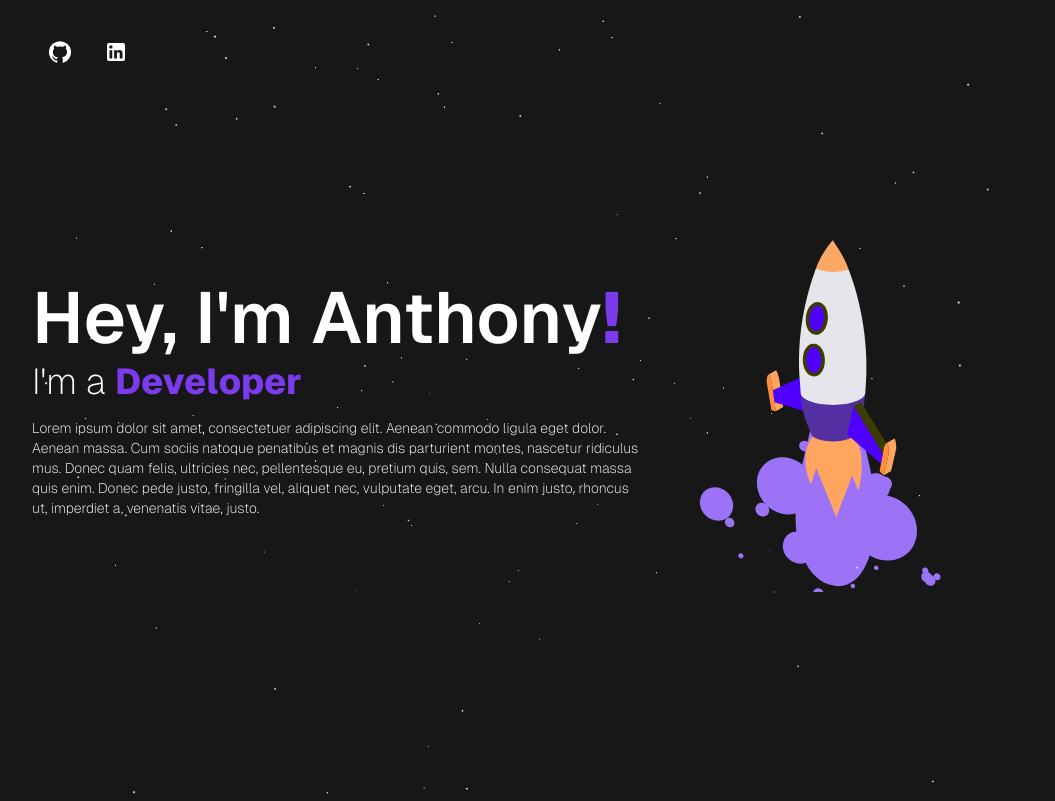
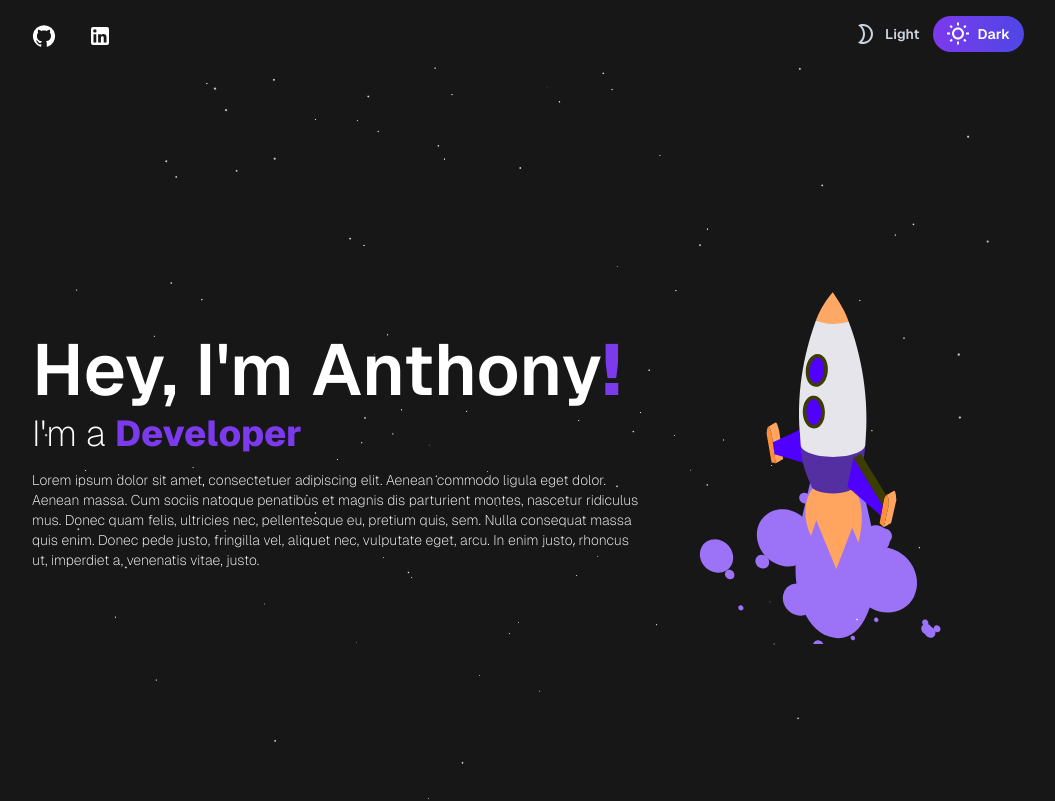
Before and after one commit to Anthony-Philippe/Personal-Resume, a React (Vite) app: page / in a window 1280 px wide. Shown: the top 801 px of the page, without its empty margins (112-1167 px from the left). Built offline with nearby package versions, Linux system fonts and the light colour scheme.

Commit message:
Add Toggler and topbar layout
SlideToogle for theme switch
+ create topbar layout for icon and slideToggle
+ add reveal effect on cards

```diff
--- a/package.json
+++ b/package.json
@@ -16,12 +16,10 @@
     "@mui/material": "^5.15.19",
     "@react-three/drei": "^9.106.0",
     "framer-motion": "^11.2.10",
-    "geist": "^1.3.0",
     "lottie-react": "^2.4.0",
     "react": "^18.3.1",
     "react-awesome-reveal": "^4.2.11",
     "react-dom": "^18.3.1",
-    "react-reveal": "^1.2.2",
     "react-three-fiber": "^6.0.13",
     "three": "^0.165.0"
   },
--- a/src/App.tsx
+++ b/src/App.tsx
@@ -1,13 +1,18 @@
 import { BouncyCardsFeatures } from "@components/BouncyCards";
 import { Header } from "@layouts/Header";
+import { TopBar } from "@layouts/TopBar";
+import { Slide } from "react-awesome-reveal";
 
 import "./App.css";
 
 function App() {
   return (
     <div className="min-h-screen bg-neutral-900 text-white">
+      <TopBar />
       <Header />
-      <BouncyCardsFeatures />
+      <Slide cascade>
+        <BouncyCardsFeatures />
+      </Slide>
     </div>
   );
 }
--- a/src/components/BouncyCards.tsx
+++ b/src/components/BouncyCards.tsx
@@ -1,6 +1,5 @@
 import { motion } from "framer-motion";
 import React from "react";
-import { Reveal } from "@components/Reveal";
 
 export const BouncyCardsFeatures = () => {
   return (
--- a/src/components/IconWave.tsx
+++ b/src/components/IconWave.tsx
@@ -10,9 +10,9 @@ type IconWaveProps = {
   icons: IconLink[];
 };
 
-export const IconWave: React.FC<IconWaveProps> = ({ icons }) => {
+export const IconWave = ({ icons }: IconWaveProps) => {
   return (
-    <div className="flex space-x-8 absolute top-8 left-4">
+    <div className="flex space-x-8">
       {icons.map((iconLink, index) => (
         <motion.a
           key={index}
--- /dev/null
+++ b/src/components/SliderToggle.tsx
@@ -0,0 +1,77 @@
+import Brightness2OutlinedIcon from "@mui/icons-material/Brightness2Outlined";
+import WbSunnyOutlinedIcon from "@mui/icons-material/WbSunnyOutlined";
+import { motion } from "framer-motion";
+import { useState } from "react";
+
+const TOGGLE_CLASSES =
+  "text-sm font-medium flex items-center gap-2 px-3 md:pl-3 md:pr-3.5 py-3 md:py-1.5 transition-colors relative z-10";
+
+export const SliderToggle = () => {
+  const [selected, setSelected] = useState("dark");
+  return (
+    <div
+      className={`grid transition-colors ${
+        selected === "light" ? console.log("light") : console.log("dark")
+      }`}
+    >
+      <Switch selected={selected} setSelected={setSelected} />
+    </div>
+  );
+};
+
+interface SwitchProps {
+  selected: string;
+  setSelected: (selected: string) => void;
+}
+
+const Switch = ({ selected, setSelected }: SwitchProps) => {
+  return (
+    <div className="relative flex w-fit items-center rounded-full">
+      <button
+        className={`${TOGGLE_CLASSES} ${
+          selected === "light" ? "text-white" : "text-slate-300"
+        }`}
+        onClick={() => {
+          setSelected("light");
+        }}
+      >
+        <Brightness2OutlinedIcon className="relative z-10 text-lg md:text-sm" />
+        <span
+          className={`relative z-10 font-semibold ${
+            selected === "light" ? "text-white" : "text-slate-300"
+          }`}
+        >
+          Light
+        </span>
+      </button>
+      <button
+        className={`${TOGGLE_CLASSES} ${
+          selected === "dark" ? "text-white" : "text-slate-300"
+        }`}
+        onClick={() => {
+          setSelected("dark");
+        }}
+      >
+        <WbSunnyOutlinedIcon className="relative z-10 text-lg md:text-sm" />
+        <span
+          className={`relative z-10 font-semibold ${
+            selected === "dark" ? "text-white" : "text-slate-300"
+          }`}
+        >
+          Dark
+        </span>
+      </button>
+      <div
+        className={`absolute inset-0 z-0 flex ${
+          selected === "dark" ? "justify-end" : "justify-start"
+        }`}
+      >
+        <motion.span
+          layout
+          transition={{ type: "spring", damping: 15, stiffness: 250 }}
+          className="h-full w-1/2 rounded-full bg-gradient-to-r from-violet-600 to-indigo-600"
+        />
+      </div>
+    </div>
+  );
+};
--- a/src/layouts/Header.tsx
+++ b/src/layouts/Header.tsx
@@ -1,24 +1,10 @@
 import rocket from "@assets/animations/rocket.json";
 import { AuroraHero } from "@components/Aurora";
-import { Hero } from "@components/Hero";
-import { IconWave } from "@components/IconWave";
-import GitHubIcon from "@mui/icons-material/GitHub";
-import LinkedInIcon from "@mui/icons-material/LinkedIn";
+import { Hero } from "@layouts/Hero";
 import { motion } from "framer-motion";
 import Lottie from "lottie-react";
 
 export const Header = () => {
-  const icons = [
-    {
-      icon: <GitHubIcon />,
-      link: "https://github.com",
-    },
-    {
-      icon: <LinkedInIcon />,
-      link: "https://linkedin.com",
-    },
-  ];
-
   return (
     <div className="relative flex flex-row h-screen items-center justify-evenly mx-36">
       <Hero />
@@ -30,7 +16,6 @@ export const Header = () => {
         <Lottie animationData={rocket} className="size-96" />
       </motion.div>
       <AuroraHero />
-      <IconWave icons={icons} />
     </div>
   );
 };
--- /dev/null
+++ b/src/layouts/TopBar.tsx
@@ -0,0 +1,26 @@
+import { IconWave } from "@components/IconWave";
+import { SliderToggle } from "@components/SliderToggle";
+import GitHubIcon from "@mui/icons-material/GitHub";
+import LinkedInIcon from "@mui/icons-material/LinkedIn";
+import { JackInTheBox } from "react-awesome-reveal";
+
+export const TopBar = () => {
+  const icons = [
+    {
+      icon: <GitHubIcon />,
+      link: "https://github.com",
+    },
+    {
+      icon: <LinkedInIcon />,
+      link: "https://linkedin.com",
+    },
+  ];
+  return (
+    <div className="mx-36 flex justify-between pt-4">
+      <IconWave icons={icons} />
+      <JackInTheBox delay={250} duration={750}>
+        <SliderToggle />
+      </JackInTheBox>
+    </div>
+  );
+};
```
Also changed, not shown: src/layouts/Hero.tsx (renamed from src/components/Hero.tsx).
